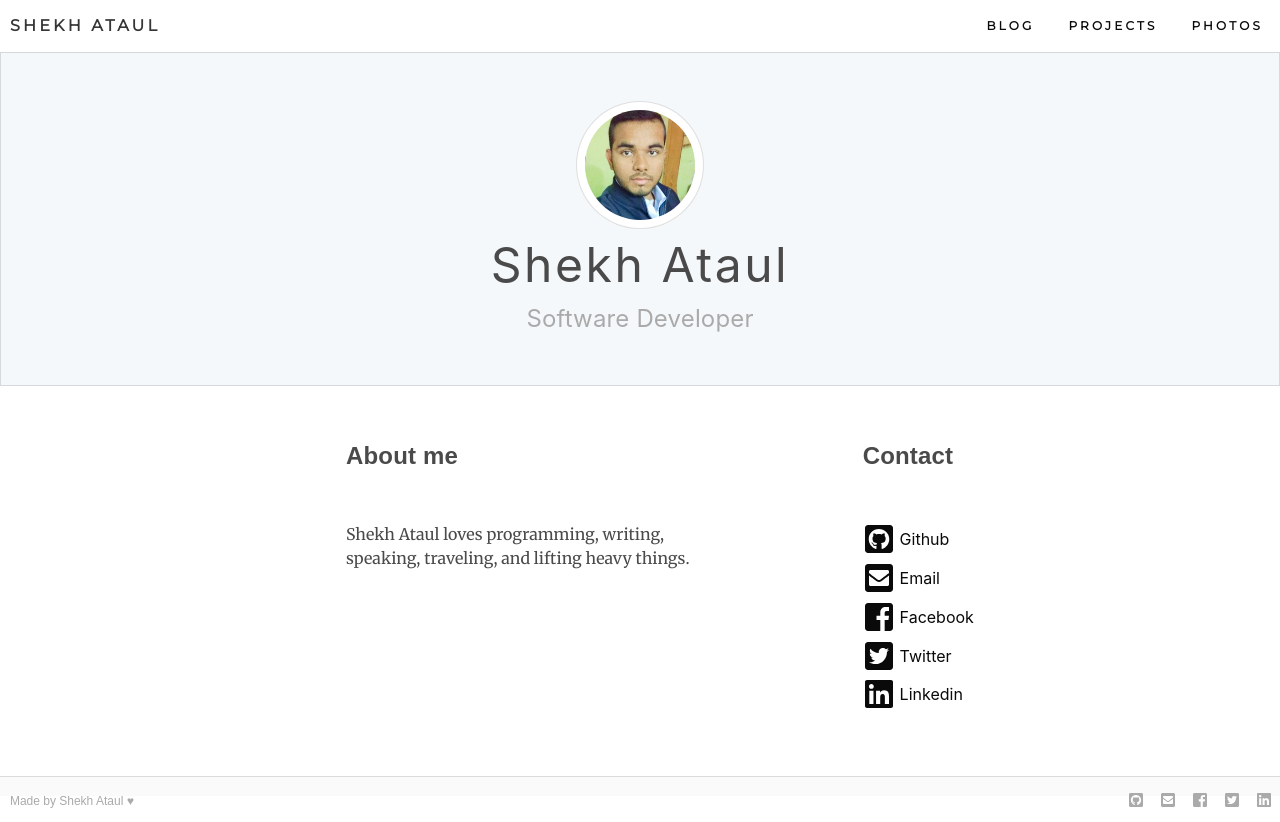
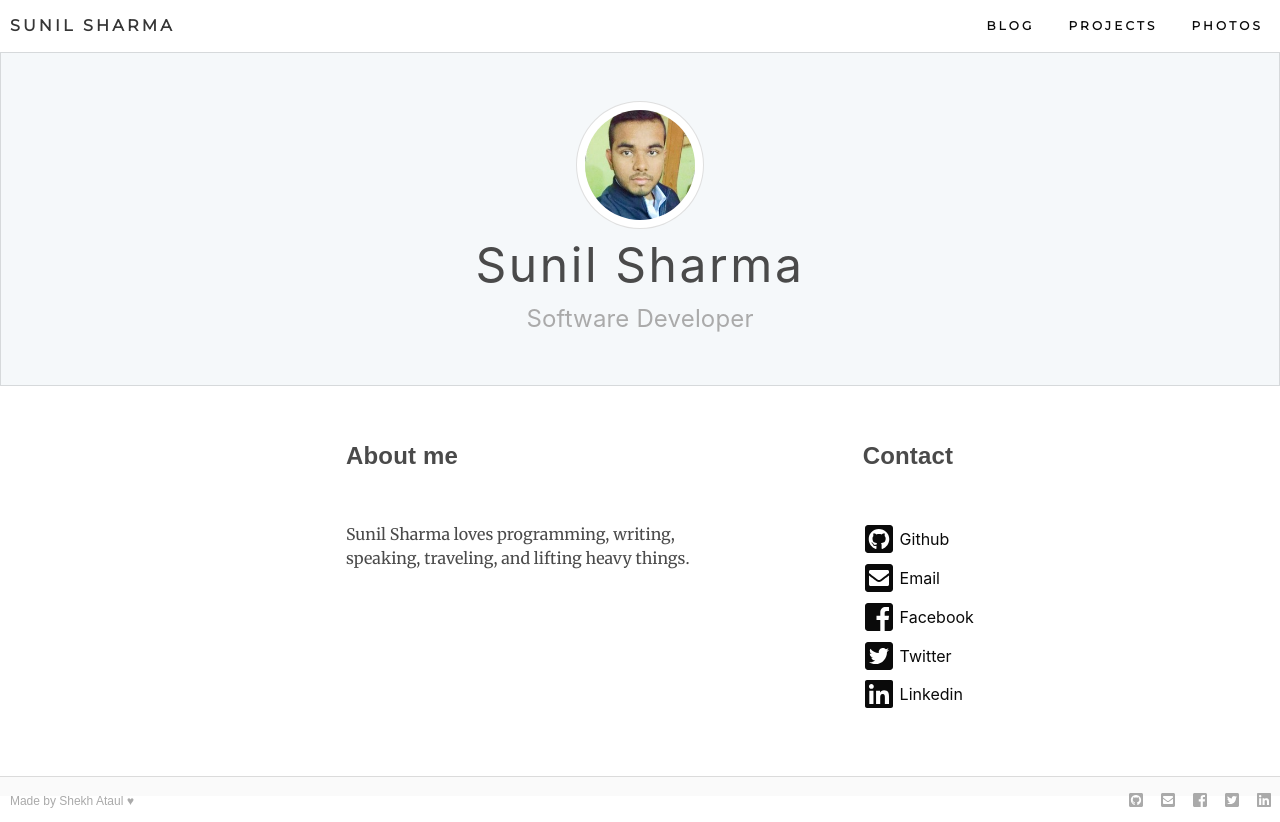
Before and after one commit to ataul443/portfolio, a Vue app: page / in a window 1280 px wide. Built offline with nearby package versions, Linux system fonts and the light colour scheme.

Commit message:
fixed travis +heroku

```diff
--- a/src/App.vue
+++ b/src/App.vue
@@ -25,7 +25,7 @@ export default {
   data: function data() {
     return {
       user: {
-        name: "Shekh Ataul",
+        name: "Sunil Sharma",
         role: "Software Developer"
       }
     };
```
